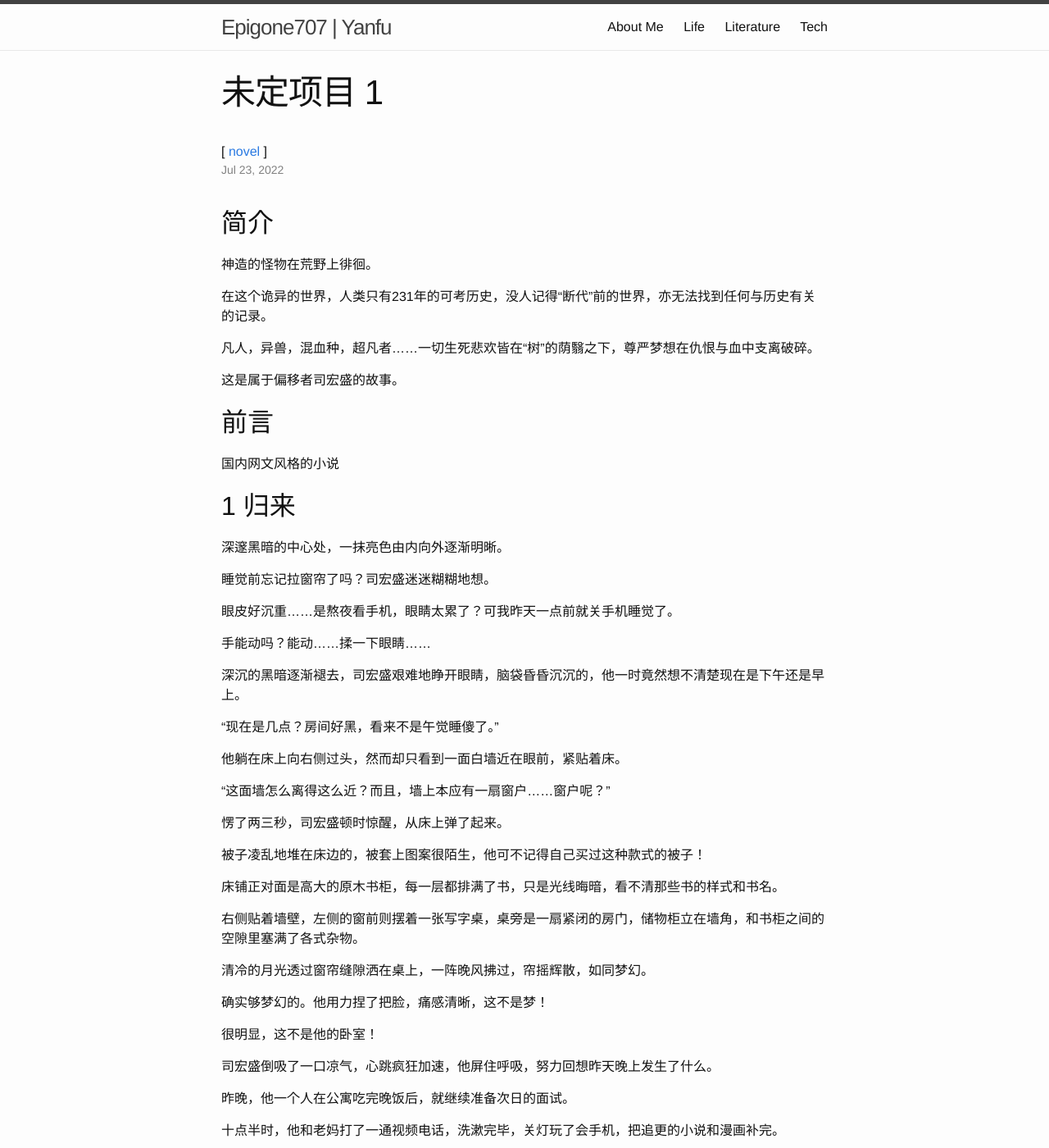
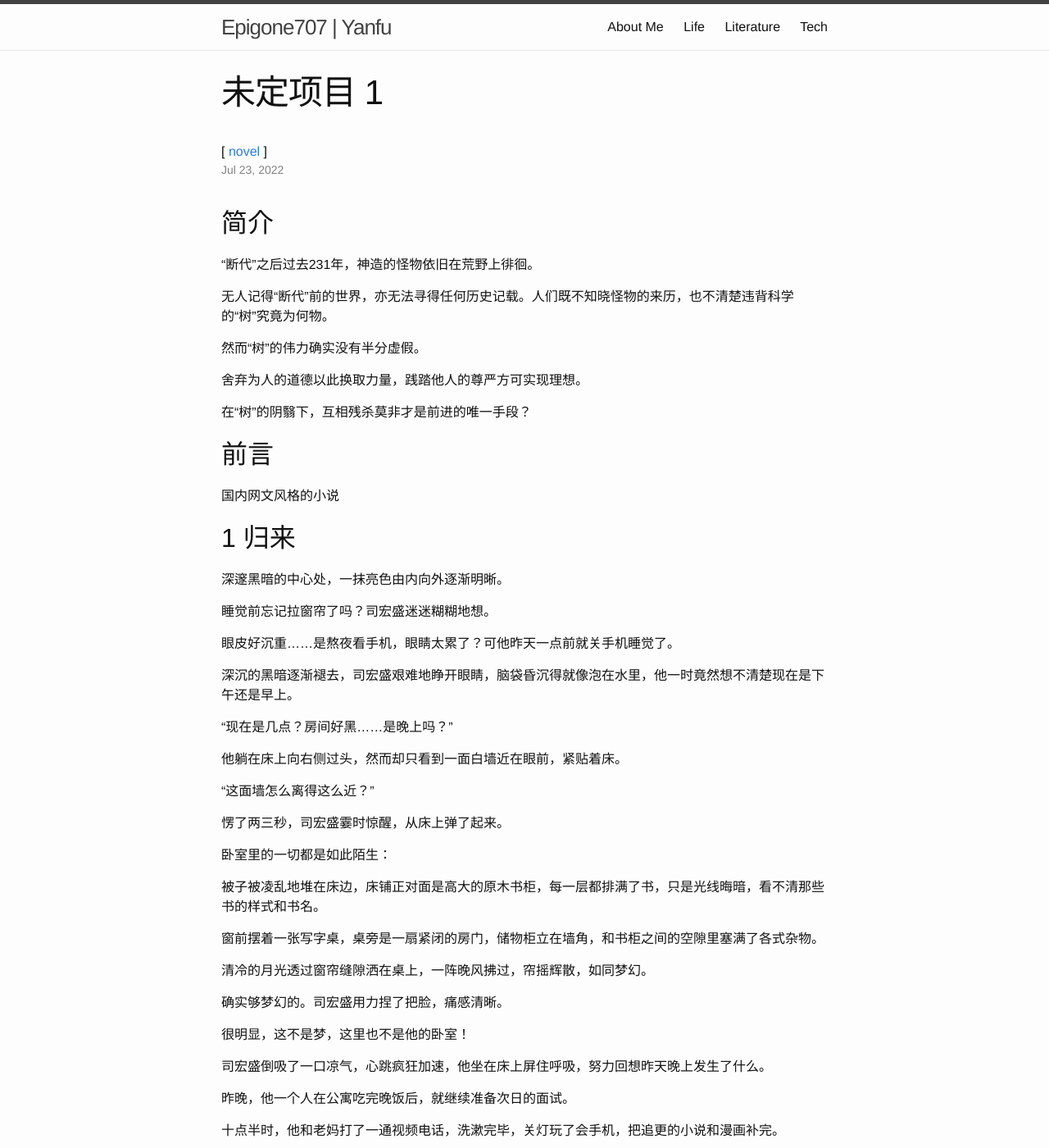
Before and after one commit to epigone707/epigone707.github.io, a Jekyll site: the page built from _posts/2022-7-23-liter2.md, in a window 1280 px wide and 1400 px high. Shown: the whole window at 82% size. Built offline with Jekyll 4.4.1, drawn with Linux system fonts in a browser that asks for light colours; comment, search, counter and statistics services are not loaded; some of the changed text lies outside the part shown.

Commit message:
11/10 post

```diff
--- a/_posts/2022-7-23-liter2.md
+++ b/_posts/2022-7-23-liter2.md
@@ -7,13 +7,16 @@
 modify: 2021-07-22 11:25:00
 ---
 # 简介
-神造的怪物在荒野上徘徊。
+“断代”之后过去231年，神造的怪物依旧在荒野上徘徊。
 
-在这个诡异的世界，人类只有231年的可考历史，没人记得“断代”前的世界，亦无法找到任何与历史有关的记录。
+无人记得“断代”前的世界，亦无法寻得任何历史记载。人们既不知晓怪物的来历，也不清楚违背科学的“树”究竟为何物。
 
-凡人，异兽，混血种，超凡者……一切生死悲欢皆在“树”的荫翳之下，尊严梦想在仇恨与血中支离破碎。
+然而“树”的伟力确实没有半分虚假。
 
-这是属于偏移者司宏盛的故事。
+舍弃为人的道德以此换取力量，践踏他人的尊严方可实现理想。
+
+在“树”的阴翳下，互相残杀莫非才是前进的唯一手段？
+
 
 # 前言
 国内网文风格的小说
@@ -24,33 +27,31 @@
 
 睡觉前忘记拉窗帘了吗？司宏盛迷迷糊糊地想。
 
-眼皮好沉重……是熬夜看手机，眼睛太累了？可我昨天一点前就关手机睡觉了。
+眼皮好沉重……是熬夜看手机，眼睛太累了？可他昨天一点前就关手机睡觉了。
 
-手能动吗？能动……揉一下眼睛……
+深沉的黑暗逐渐褪去，司宏盛艰难地睁开眼睛，脑袋昏沉得就像泡在水里，他一时竟然想不清楚现在是下午还是早上。
 
-深沉的黑暗逐渐褪去，司宏盛艰难地睁开眼睛，脑袋昏昏沉沉的，他一时竟然想不清楚现在是下午还是早上。
-
-“现在是几点？房间好黑，看来不是午觉睡傻了。”
+“现在是几点？房间好黑……是晚上吗？”
 
 他躺在床上向右侧过头，然而却只看到一面白墙近在眼前，紧贴着床。
 
-“这面墙怎么离得这么近？而且，墙上本应有一扇窗户……窗户呢？”
+“这面墙怎么离得这么近？”
 
-愣了两三秒，司宏盛顿时惊醒，从床上弹了起来。
+愣了两三秒，司宏盛霎时惊醒，从床上弹了起来。
 
-被子凌乱地堆在床边的，被套上图案很陌生，他可不记得自己买过这种款式的被子！
+卧室里的一切都是如此陌生：
 
-床铺正对面是高大的原木书柜，每一层都排满了书，只是光线晦暗，看不清那些书的样式和书名。
+被子被凌乱地堆在床边，床铺正对面是高大的原木书柜，每一层都排满了书，只是光线晦暗，看不清那些书的样式和书名。
 
-右侧贴着墙壁，左侧的窗前则摆着一张写字桌，桌旁是一扇紧闭的房门，储物柜立在墙角，和书柜之间的空隙里塞满了各式杂物。
+窗前摆着一张写字桌，桌旁是一扇紧闭的房门，储物柜立在墙角，和书柜之间的空隙里塞满了各式杂物。
 
 清冷的月光透过窗帘缝隙洒在桌上，一阵晚风拂过，帘摇辉散，如同梦幻。
 
-确实够梦幻的。他用力捏了把脸，痛感清晰，这不是梦！
+确实够梦幻的。司宏盛用力捏了把脸，痛感清晰。
 
-很明显，这不是他的卧室！
+很明显，这不是梦，这里也不是他的卧室！
 
-司宏盛倒吸了一口凉气，心跳疯狂加速，他屏住呼吸，努力回想昨天晚上发生了什么。
+司宏盛倒吸了一口凉气，心跳疯狂加速，他坐在床上屏住呼吸，努力回想昨天晚上发生了什么。
 
 昨晚，他一个人在公寓吃完晚饭后，就继续准备次日的面试。
 
@@ -76,11 +77,13 @@
 
 但是这个房间的陈设看起来相当现代化，天花板上的那个毛玻璃圆疙瘩应该是电灯吧？
 
-一般的穿越剧情，主角都是穿越到古代、中世纪或者近代的吧？哪有穿越到现代的？穿越到现代世界，还能叫穿越吗？
+一般的穿越剧情，主角都是穿越到古代、中世纪或者近代的吧？哪有穿越到现代的？
 
-莫非不是现代，而是近未来？可这房间没有丝毫的未来科技感，更别说那种霓虹的赛博朋克风格了。
+莫非这不是现代，而是近未来的世界？可这房间没有丝毫的未来科技感，更别说那种霓虹的赛博朋克风格了。
 
-他一时间思绪纷呈，如果这不是穿越，那就只能是被人绑架了。
+司宏盛一时间思绪纷呈。
+
+如果这不是穿越，那就只能是被人绑架了。
 
 可他家境一般，性别男，普通大四计算机系学生，长得也不算帅，哪位绿林好汉闲着没事绑架他这个大老爷们？
 
@@ -88,7 +91,9 @@
 
 不对劲在哪，他一时也说不出来，因为他的注意力已全数被窗外的诡异夜空所吸引！
 
-皎洁月光之下，城市高楼之上，无数如树木根须般的不明物体飘荡在高空中，它们像有生命的活物一样，时而舒张，时而收缩。
+皎洁月光之下，城市高楼之上，无数如树木根须般的不明物体飘荡在高空中。
+
+它们像有生命的活物一样，时而舒张，时而收缩。
 
 这些怪异的树木根须占据整片夜空，无边无际，目所能及的城市仿佛都处于这些“木须”的笼罩之下！
 
@@ -99,6 +104,7 @@
 司宏盛张大嘴巴，呆呆地木立在窗前，他脑袋忽的刺痛了一下，记忆的碎片如雪花般纷至沓来：
 
 飘在天空的不明飞行物的官方名称为“阿斯曼木须”，民间通称“木须”。
+
 “木须”没有实体，它们是一种电磁生命体，自从91年前的“穹变”后占据天空。
 
 它们飘浮在距离地表五至八千米左右的对流层中，大型“木须”的主干可长达千米，地面上的人用肉眼便能观察到其存在。
@@ -142,28 +148,3 @@
 他急忙低头观察，手腕好像比原本细了些，肤色也更苍白。
 
 “喂，不是吧……”
-
-他伸出右手，迅速探向长裤下的某个部位，确认某个器官的存在后，才松了一口气，但同时内心深处又隐隐有些遗憾：其实反正都魂穿了，变成美少女也不是不行。
-
-咳！在胡思乱想什么呢？说到底，其实从声音就能听得出这是年轻男性的身体，刚才一时慌乱，他居然没注意到这点。
-
-“要是有镜子就好了，可以看看自己现在长什么样。”
-
-司宏盛刚产生这样的念头，眼角余光就瞥到写字桌上端放着的一面小镜子。
-又不是女孩子，怎么桌上还特意放一面镜子？难道原主很在意自己的长相？
-
-司宏盛抓过镜子，好奇地打量着自己现在的外貌。
-
-黑发黑瞳，年纪约莫二十岁出头，长相和地球亚洲人面孔差不多，以司宏盛的审美而言算是清秀，但眉宇间略微透着股阴气——不是女性的阴柔之气，而是某种阴狠决绝的野狼气质。
-
-司宏盛皱了皱眉，那股阴气顿时消失无踪，但当他放松面部肌肉时，狼的气质就又回到他脸上。
-
-看来这是原主的天生面相。
-
-身上穿的是一套的男式休闲服，短衣长裤，质地和地球21世纪的衣物有一定区别。
-
-“感觉这不像是睡觉时会穿的衣服啊？原主之前真的是在睡觉吗？”
-
-话又说回来，不知道原主的灵魂去哪了，记忆也支离破碎的，不会是因为我的穿越导致原主一命呜呼了吧？呃，那也太惨了点……
-
-就在他为原主默哀的瞬间，刺痛再次毫无征兆地袭向他的大脑。
```
Also changed, not shown: _posts/2022-11-10-novel.md (added, +130 -0 lines), _posts/2022-7-29-t1.md (deleted, +0 -19 lines), README.md.
